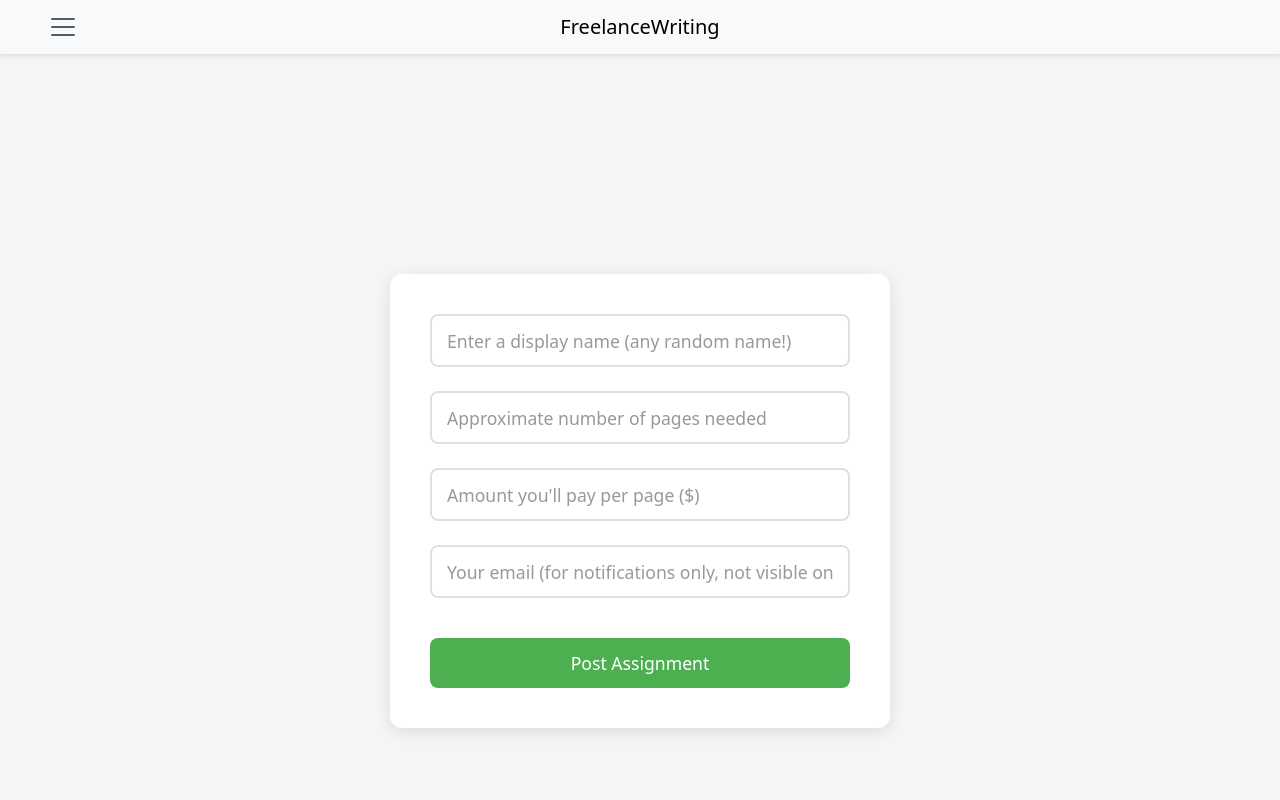
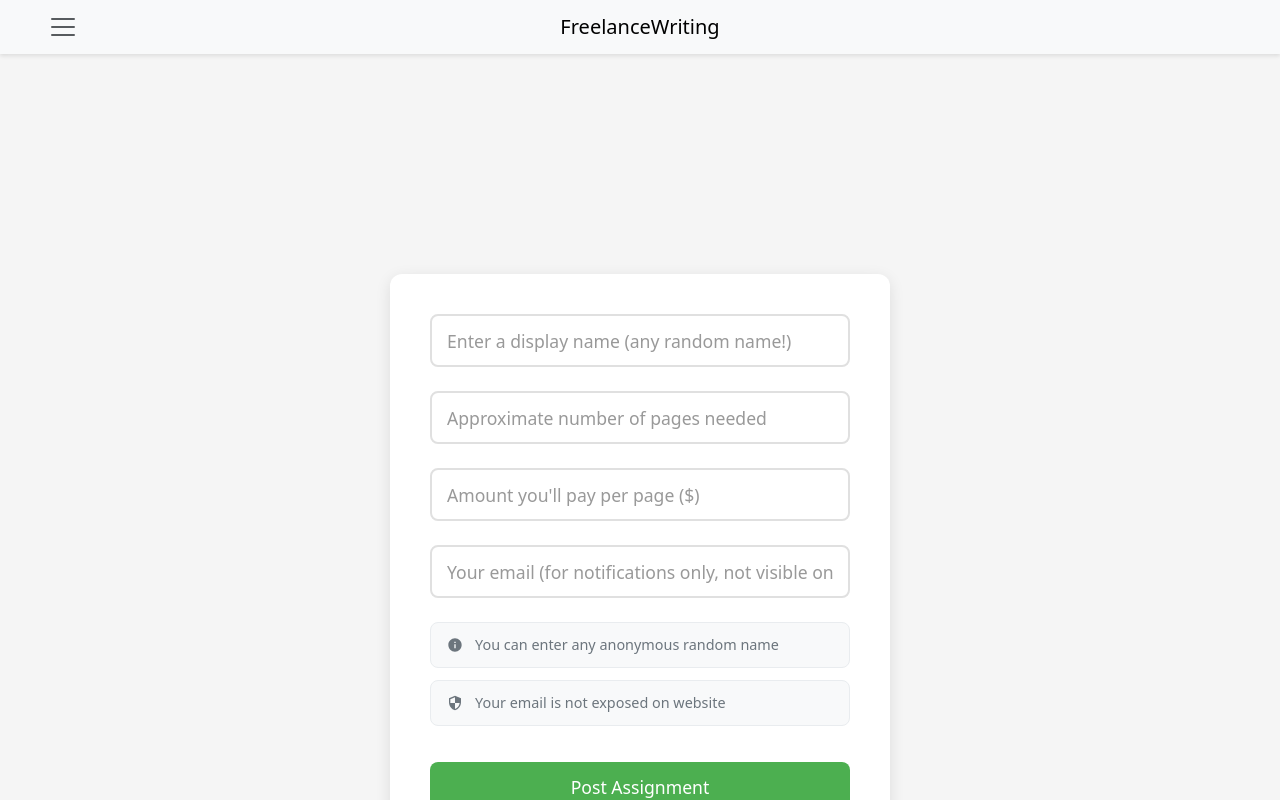
Before and after one commit to Pranay-Dommati/writing-freelancing, a React (Create React App) app in the folder frontend/: page /college/1/addassignment in a window 1280 px wide. Built offline with nearby package versions, Linux system fonts and the light colour scheme; no server answers.

Commit message:
the perfect completion

```diff
--- a/frontend/src/components/AssignmentForm.js
+++ b/frontend/src/components/AssignmentForm.js
@@ -258,7 +258,21 @@
               <div className="error-message">{errors.email}</div>
             )}
           </div>
+          <div className="helper-messages">
+  <div className="helper-message">
+    <svg className="info-icon" viewBox="0 0 24 24" width="16" height="16">
+      <path fill="currentColor" d="M12 2C6.48 2 2 6.48 2 12s4.48 10 10 10 10-4.48 10-10S17.52 2 12 2zm1 15h-2v-6h2v6zm0-8h-2V7h2v2z"/>
+    </svg>
+    <span>You can enter any anonymous random name</span>
+  </div>
 
+  <div className="helper-message">
+    <svg className="info-icon" viewBox="0 0 24 24" width="16" height="16">
+      <path fill="currentColor" d="M12 1L3 5v6c0 5.55 3.84 10.74 9 12 5.16-1.26 9-6.45 9-12V5l-9-4zm0 10.99h7c-.53 4.12-3.28 7.79-7 8.94V12H5V6.3l7-3.11v8.8z"/>
+    </svg>
+    <span>Your email is not exposed on website</span>
+  </div>
+</div>
           <button
             type="submit"
             className="submit-button"
--- a/frontend/src/styles/assignment-form.css
+++ b/frontend/src/styles/assignment-form.css
@@ -256,3 +256,49 @@
       margin-bottom: 2.25rem;
     }
   }
+
+
+
+
+  /* Helper Messages Styles */
+.helper-messages {
+    margin: 20px 0;
+  }
+
+  .helper-message {
+    display: flex;
+    align-items: flex-start;
+    gap: 12px;
+    padding: 12px 16px;
+    margin-bottom: 12px;
+    background-color: #f8f9fa;
+    border: 1px solid #e9ecef;
+    border-radius: 8px;
+    color: #6c757d;
+    font-size: 0.9rem;
+    line-height: 1.4;
+    transition: all 0.3s ease;
+  }
+
+  .helper-message:last-child {
+    margin-bottom: 0;
+  }
+
+  .helper-message:hover {
+    background-color: #f1f3f5;
+    border-color: #dee2e6;
+  }
+
+  .info-icon {
+    flex-shrink: 0;
+    color: #6c757d;
+    margin-top: 2px;
+  }
+
+  /* Mobile adjustments */
+  @media (max-width: 768px) {
+    .helper-message {
+      font-size: 0.85rem;
+      padding: 10px 14px;
+    }
+  }
```
Also changed, not shown: 1 other file (tests, documents, lock files or other folders).
